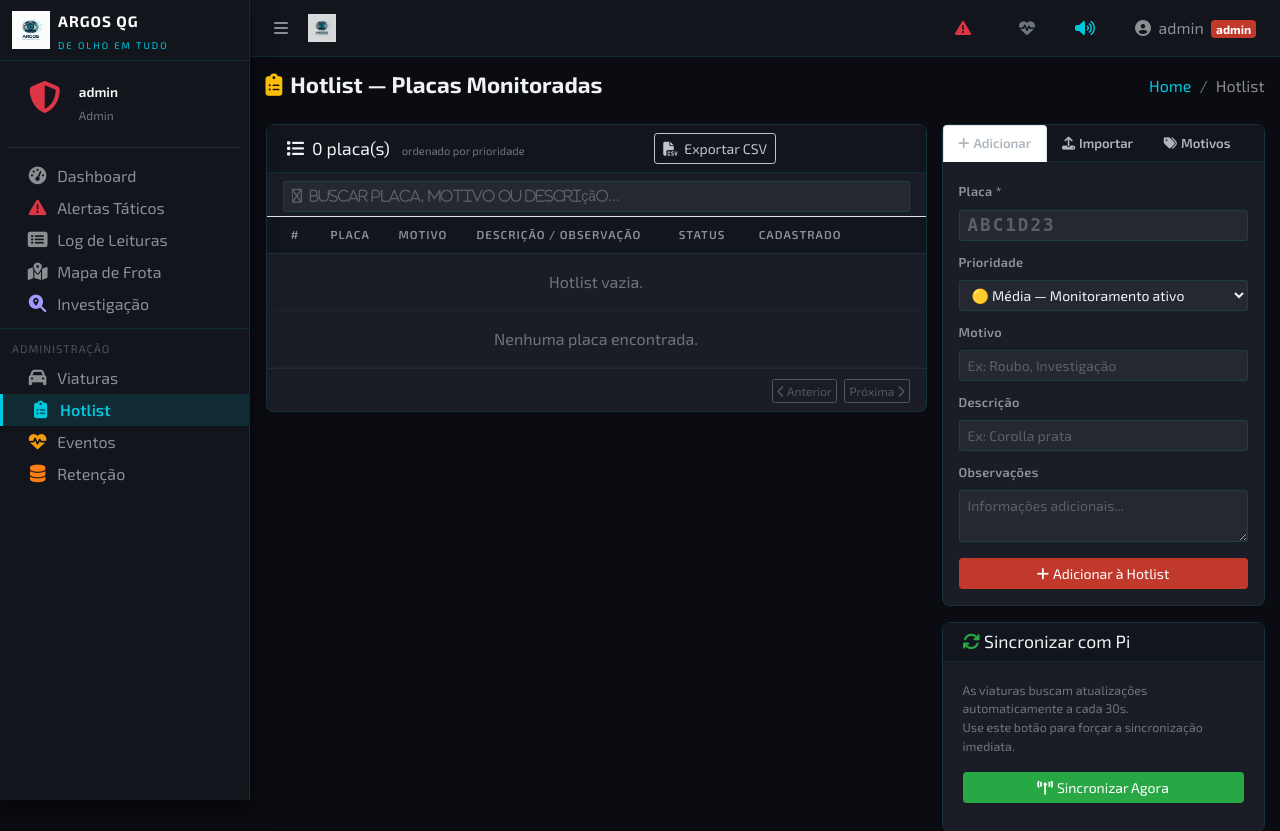
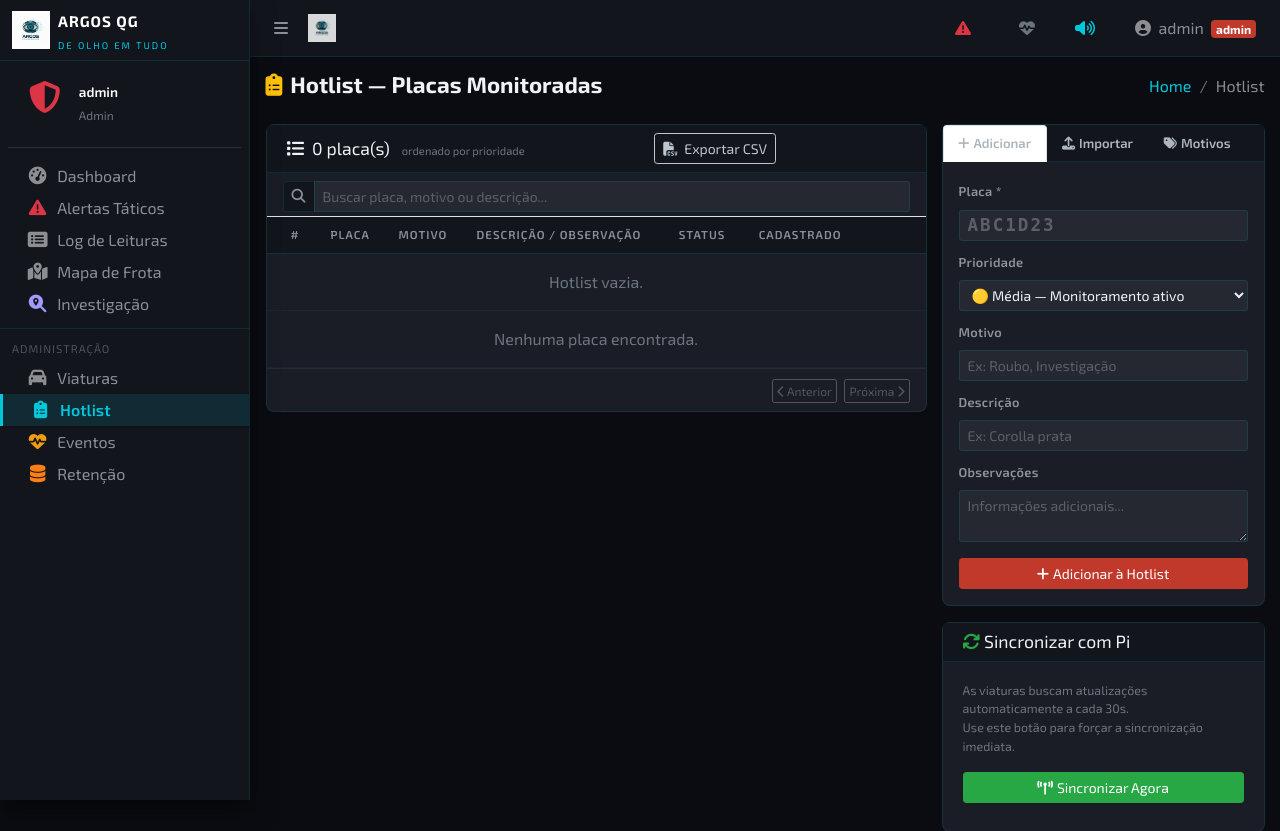
Before and after one commit to diegoborba2014/mvp_argos_oficial, a Flask app: page /hotlist in a window 1280 px wide. Shown: the top 831 px of the page. Run offline with Flask 3, Linux system fonts and the light colour scheme; a user stored in the database is signed in; data that the repository does not hold is empty; some libraries are stand-ins or nearby versions.

Commit message:
fix(hotlist): corrige fonte do campo de busca — input-group padrão do sistema

```diff
--- a/templates/hotlist.html
+++ b/templates/hotlist.html
@@ -32,9 +32,16 @@
       <div class="card-body p-0">
         <!-- Busca instantânea -->
         <div class="px-3 pt-2 pb-1">
-          <input type="text" id="busca-placa" class="form-control form-control-sm"
-                 placeholder="&#xF002;  Buscar placa, motivo ou descrição..."
-                 style="font-family:'Font Awesome 5 Free', sans-serif;">
+          <div class="input-group input-group-sm">
+            <div class="input-group-prepend">
+              <span class="input-group-text" style="background:#2a2d3a;border-color:#444;color:#adb5bd;">
+                <i class="fas fa-search"></i>
+              </span>
+            </div>
+            <input type="text" id="busca-placa" class="form-control"
+                   placeholder="Buscar placa, motivo ou descrição..."
+                   style="background:#1a1d26;border-color:#444;color:#e0e0e0;">
+          </div>
         </div>
 
         <div style="max-height:520px;overflow-y:auto;">
```
